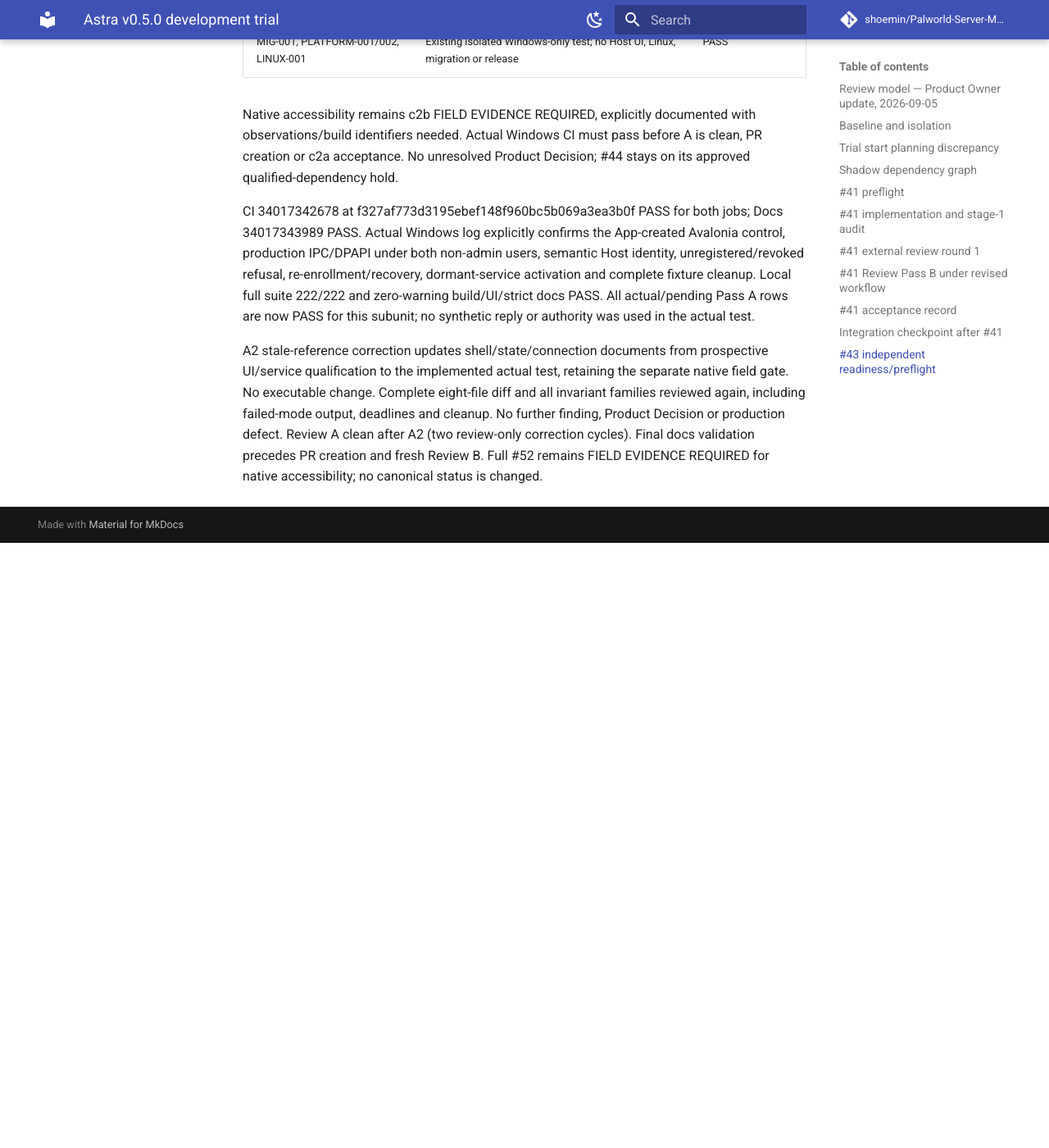
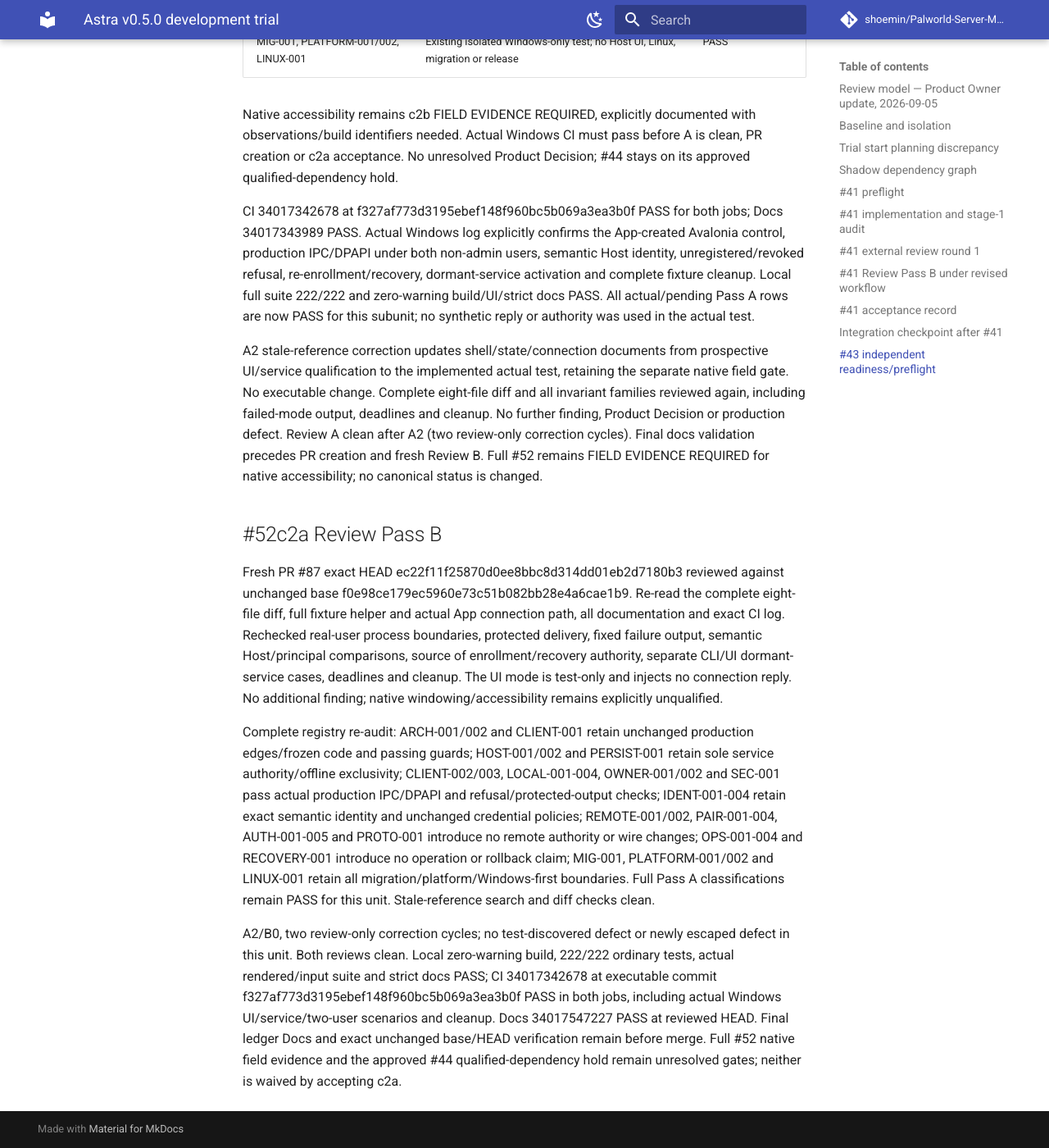
Before and after one commit to shoemin/Palworld-Server-Manager, an MkDocs documentation site: the page built from docs/experiments/astra-v0.5.0-trial.md, in a window 1280 px wide and 1400 px high, scrolled down 124436 px. Shown: the whole window at 82% size. Built offline with MkDocs 1.6.1 and Material for MkDocs 9.7.7, drawn with Linux system fonts in a browser that asks for light colours; comment, search, counter and statistics services are not loaded; before the commit the page ends 125098 px from its top, so only the background shows below that.

Commit message:
docs: record clean final Windows UI qualification review

```diff
--- a/docs/experiments/astra-v0.5.0-trial.md
+++ b/docs/experiments/astra-v0.5.0-trial.md
@@ -1342,3 +1342,11 @@ Native accessibility remains c2b FIELD EVIDENCE REQUIRED, explicitly documented
 CI 34017342678 at f327af773d3195ebef148f960bc5b069a3ea3b0f PASS for both jobs; Docs 34017343989 PASS. Actual Windows log explicitly confirms the App-created Avalonia control, production IPC/DPAPI under both non-admin users, semantic Host identity, unregistered/revoked refusal, re-enrollment/recovery, dormant-service activation and complete fixture cleanup. Local full suite 222/222 and zero-warning build/UI/strict docs PASS. All actual/pending Pass A rows are now PASS for this subunit; no synthetic reply or authority was used in the actual test.
 
 A2 stale-reference correction updates shell/state/connection documents from prospective UI/service qualification to the implemented actual test, retaining the separate native field gate. No executable change. Complete eight-file diff and all invariant families reviewed again, including failed-mode output, deadlines and cleanup. No further finding, Product Decision or production defect. Review A clean after A2 (two review-only correction cycles). Final docs validation precedes PR creation and fresh Review B. Full #52 remains FIELD EVIDENCE REQUIRED for native accessibility; no canonical status is changed.
+
+## #52c2a Review Pass B
+
+Fresh PR #87 exact HEAD ec22f11f25870d0ee8bbc8d314dd01eb2d7180b3 reviewed against unchanged base f0e98ce179ec5960e73c51b082bb28e4a6cae1b9. Re-read the complete eight-file diff, full fixture helper and actual App connection path, all documentation and exact CI log. Rechecked real-user process boundaries, protected delivery, fixed failure output, semantic Host/principal comparisons, source of enrollment/recovery authority, separate CLI/UI dormant-service cases, deadlines and cleanup. The UI mode is test-only and injects no connection reply. No additional finding; native windowing/accessibility remains explicitly unqualified.
+
+Complete registry re-audit: ARCH-001/002 and CLIENT-001 retain unchanged production edges/frozen code and passing guards; HOST-001/002 and PERSIST-001 retain sole service authority/offline exclusivity; CLIENT-002/003, LOCAL-001-004, OWNER-001/002 and SEC-001 pass actual production IPC/DPAPI and refusal/protected-output checks; IDENT-001-004 retain exact semantic identity and unchanged credential policies; REMOTE-001/002, PAIR-001-004, AUTH-001-005 and PROTO-001 introduce no remote authority or wire changes; OPS-001-004 and RECOVERY-001 introduce no operation or rollback claim; MIG-001, PLATFORM-001/002 and LINUX-001 retain all migration/platform/Windows-first boundaries. Full Pass A classifications remain PASS for this unit. Stale-reference search and diff checks clean.
+
+A2/B0, two review-only correction cycles; no test-discovered defect or newly escaped defect in this unit. Both reviews clean. Local zero-warning build, 222/222 ordinary tests, actual rendered/input suite and strict docs PASS; CI 34017342678 at executable commit f327af773d3195ebef148f960bc5b069a3ea3b0f PASS in both jobs, including actual Windows UI/service/two-user scenarios and cleanup. Docs 34017547227 PASS at reviewed HEAD. Final ledger Docs and exact unchanged base/HEAD verification remain before merge. Full #52 native field evidence and the approved #44 qualified-dependency hold remain unresolved gates; neither is waived by accepting c2a.
```
